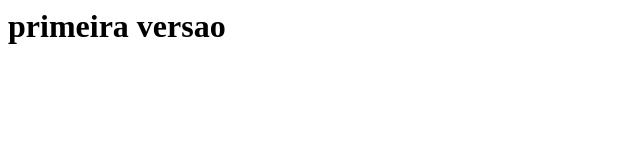
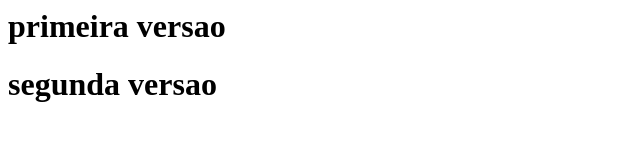
Before and after one commit to Codepeia/proj2, a plain HTML site: page index.html in a window 1280 px wide. Shown: the whole page, without its empty margins (0-640 px from the left). Drawn offline with Linux system fonts and the light colour scheme.

Commit message:
Commit segunda versao

```diff
--- a/index.html
+++ b/index.html
@@ -1 +1,3 @@
 <h1> primeira versao </h1>
+
+<h1> segunda versao </h1>
```
